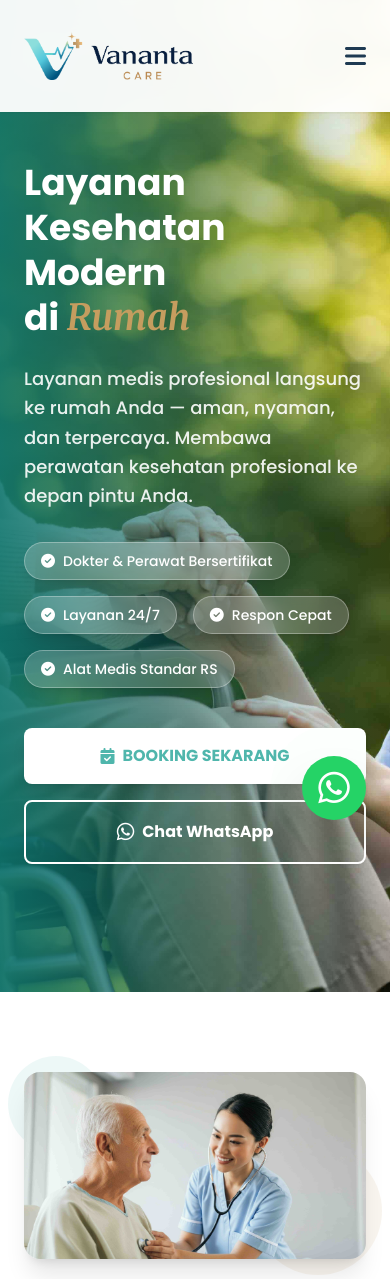
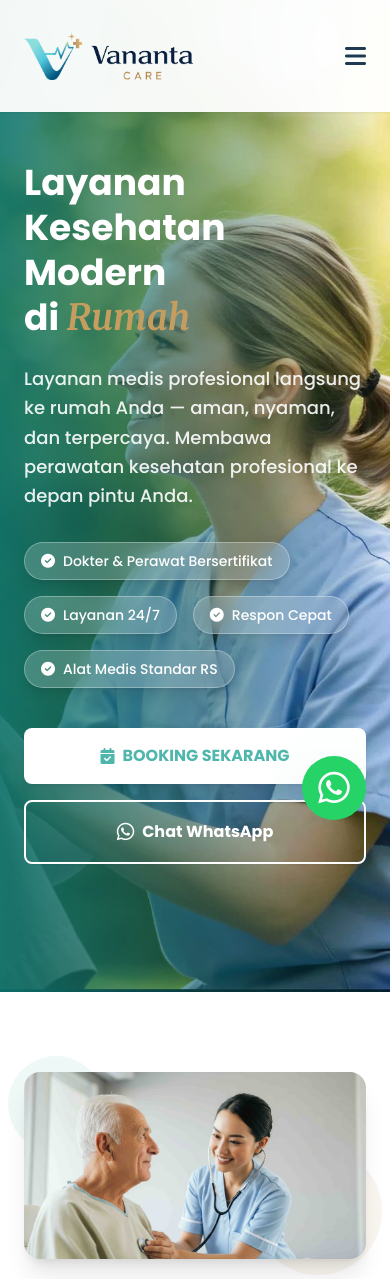
Before and after one commit to ntajv/website, a PHP site: page /index.php in a window 390 px wide. Shown: the top 1279 px of the page. Run offline with PHP 8.4, Linux system fonts and the light colour scheme; data comes from the database, SQL or seed files in the repository; a stand-in replaces the project's code that opens the database connection; some libraries are stand-ins or nearby versions.

Commit message:
change image bg mobile

```diff
--- a/index.php
+++ b/index.php
@@ -39,8 +39,12 @@ try {
 
     <!-- Background Image & Overlay -->
     <div class="absolute inset-0 z-0">
-        <!-- Image Source: Updated to a brighter, cleaner medical care image -->
-        <img src="assets/img/image-bg.jpeg" alt="Bright Medical Care" class="w-full h-full object-cover">
+        <!-- Image Source: Desktop (hidden on mobile) -->
+        <img src="assets/img/image-bg.jpeg" alt="Bright Medical Care Desktop"
+            class="hidden md:block w-full h-full object-cover">
+        <!-- Image Source: Mobile (hidden on desktop) -->
+        <img src="assets/img/image-bg-mobile.jpg" alt="Bright Medical Care Mobile"
+            class="block md:hidden w-full h-full object-cover">
         <!-- Overlay: Updated to lighter teal gradient for brighter feel while maintaining text readability -->
         <div class="absolute inset-0 bg-gradient-to-r from-teal-700/90 via-teal-800/50 to-transparent"></div>
     </div>
@@ -207,8 +211,7 @@ try {
                             <?php echo htmlspecialchars($service['description']); ?>
                         </p>
                         <?php if ($isHomeInfusion): ?>
-                            <a href="service_infusion<?php echo $qs; ?>"
-                                            class=" inline-block px-6 py-2 border-2 border-brand-teal text-brand-teal font-semibold
+                            <a href="service_infusion<?php echo $qs; ?>" class=" inline-block px-6 py-2 border-2 border-brand-teal text-brand-teal font-semibold
                     rounded-full hover:bg-brand-teal hover:text-white transition">
                                 <?php echo $lang['read_more']; ?> <i class="fa-solid fa-arrow-right ml-1 text-sm"></i>
                             </a>
```
Also changed, not shown: assets/img/image-bg-mobile.jpg (added), 2 other files.
